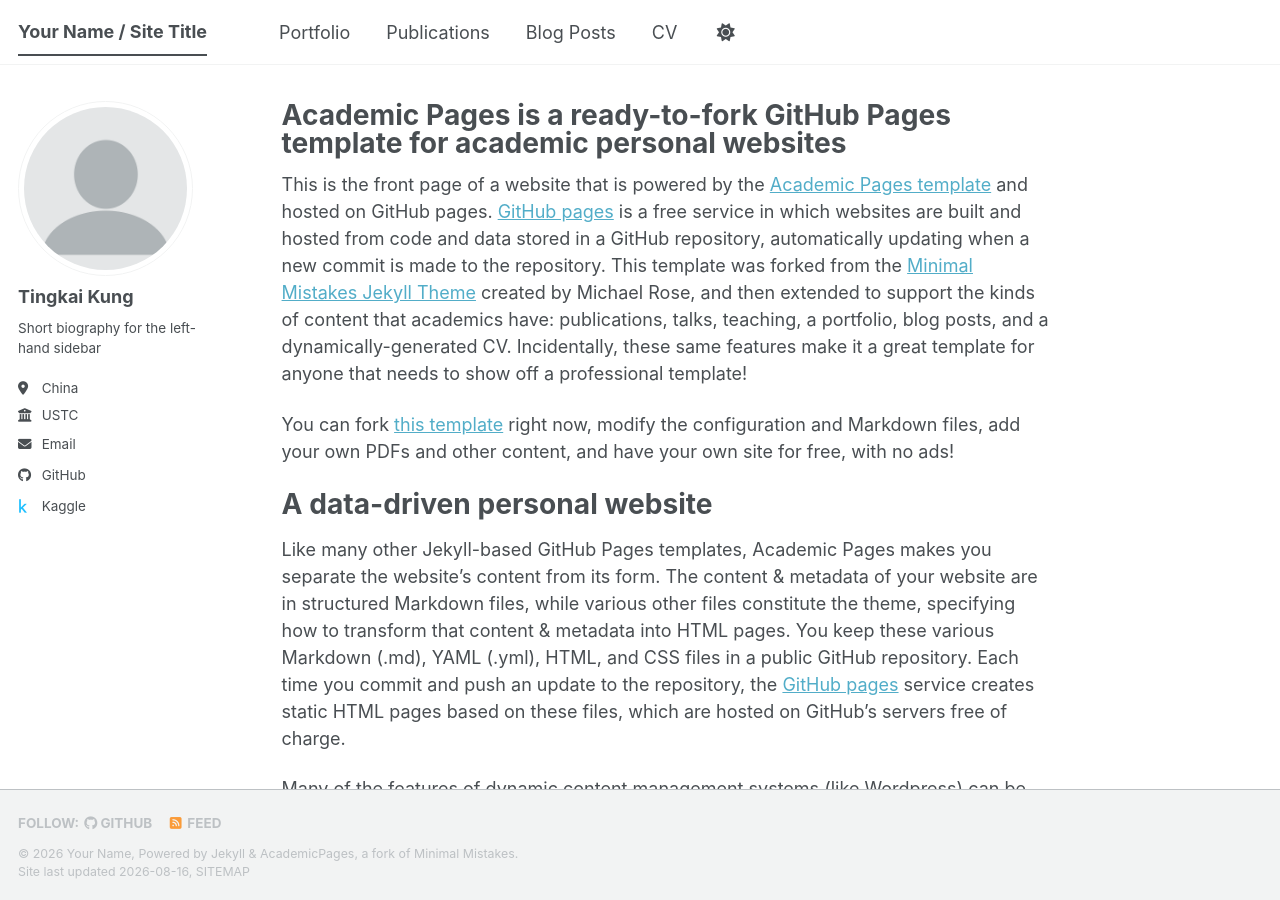
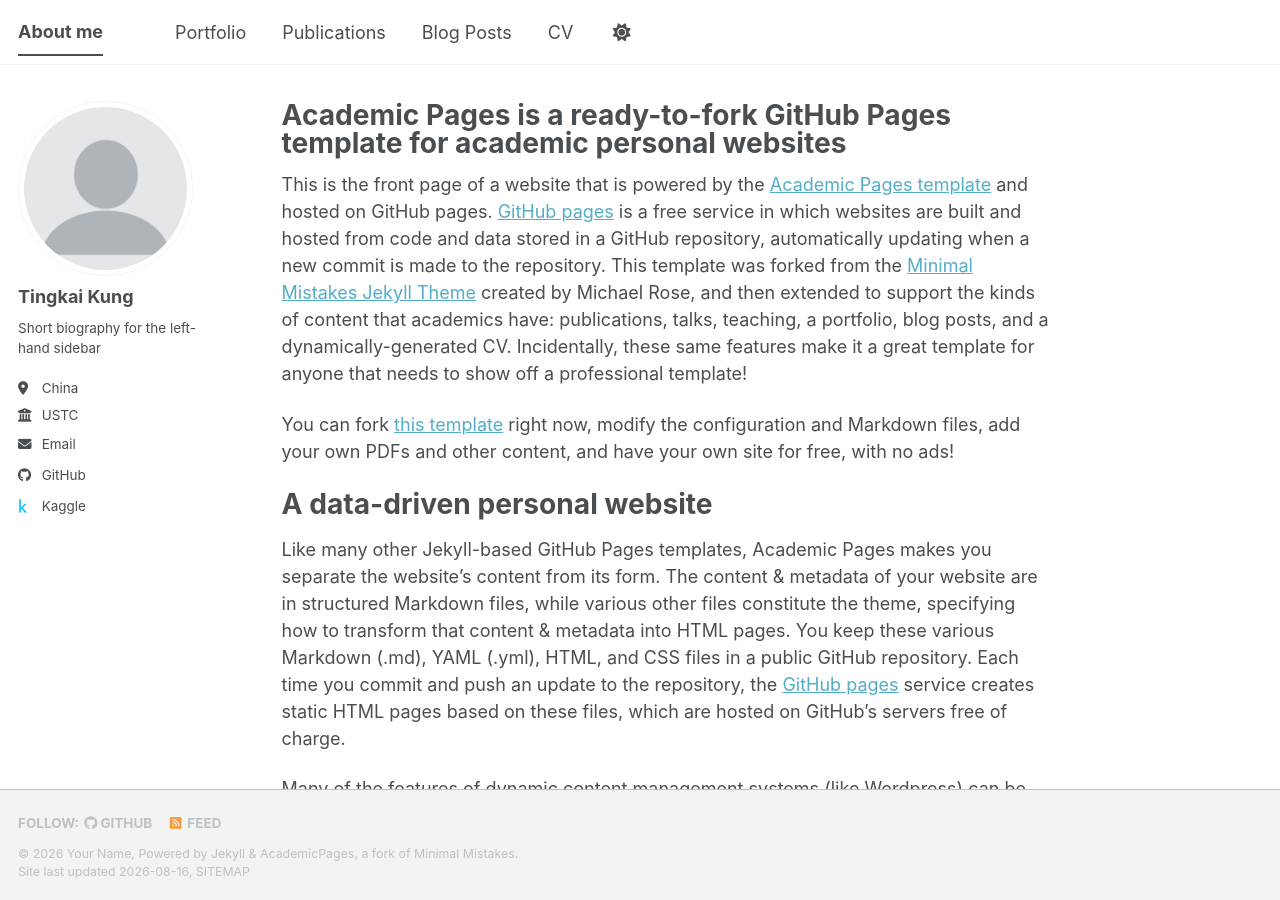
Before and after one commit to Tim-Kai/Tim-Kai.github.io, a Jekyll site: the page built from _pages/about.md, in a window 1280 px wide and 900 px high. Built offline with Jekyll 4.4.1, drawn with Linux system fonts in a browser that asks for light colours; a style sheet for code colours, icons or effects is not loaded.

Commit message:
Change site title to 'About me'

```diff
--- a/_config.yml
+++ b/_config.yml
@@ -9,7 +9,7 @@
 # Basic Site Settings
 locale                   : "en-US"
 site_theme               : "default" # The available themes options are "default", "air", "sunrise", "mint", "dirt" and "contrast"
-title                    : "Your Name / Site Title"
+title                    : "About me"
 title_separator          : "-"
 name                     : &name "Your Name"
 description              : &description "Your Name's academic portfolio"   # Update this with a general description of your site, this is the default if not overridden by a page
```
